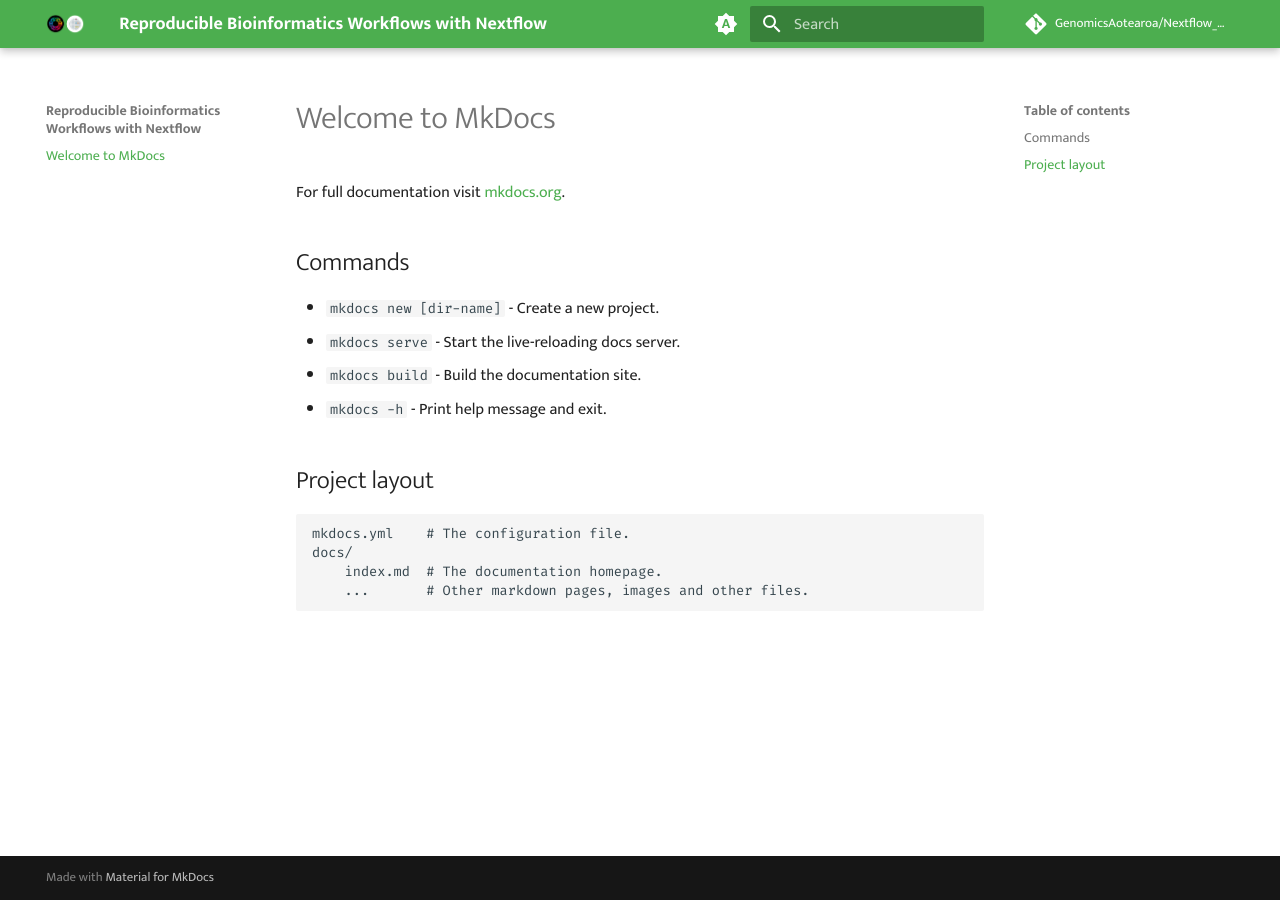
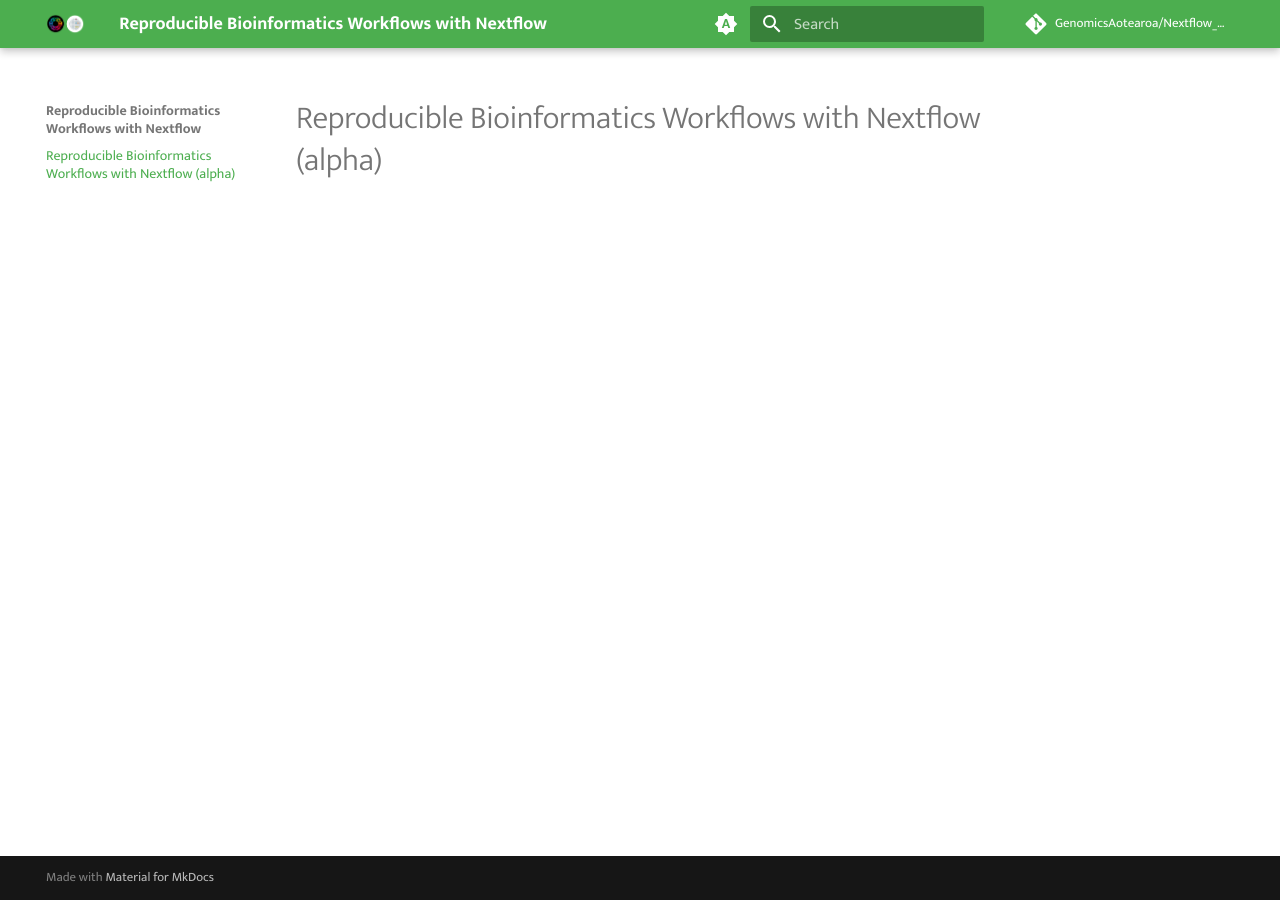
Before and after one commit to GenomicsAotearoa/Nextflow_Workshop, an MkDocs documentation site: the page built from docs/index.md, in a window 1280 px wide. Built offline with MkDocs 1.6.1 and Material for MkDocs 9.7.7, drawn with Linux system fonts in a browser that asks for light colours; comment, search, counter and statistics services are not loaded.

Commit message:
update index.md and mkdocs.yml

```diff
--- a/docs/index.md
+++ b/docs/index.md
@@ -1,17 +1 @@
-# Welcome to MkDocs
-
-For full documentation visit [mkdocs.org](https://www.mkdocs.org).
-
-## Commands
-
-* `mkdocs new [dir-name]` - Create a new project.
-* `mkdocs serve` - Start the live-reloading docs server.
-* `mkdocs build` - Build the documentation site.
-* `mkdocs -h` - Print help message and exit.
-
-## Project layout
-
-    mkdocs.yml    # The configuration file.
-    docs/
-        index.md  # The documentation homepage.
-        ...       # Other markdown pages, images and other files.
+# Reproducible Bioinformatics Workflows with Nextflow (alpha)
```
